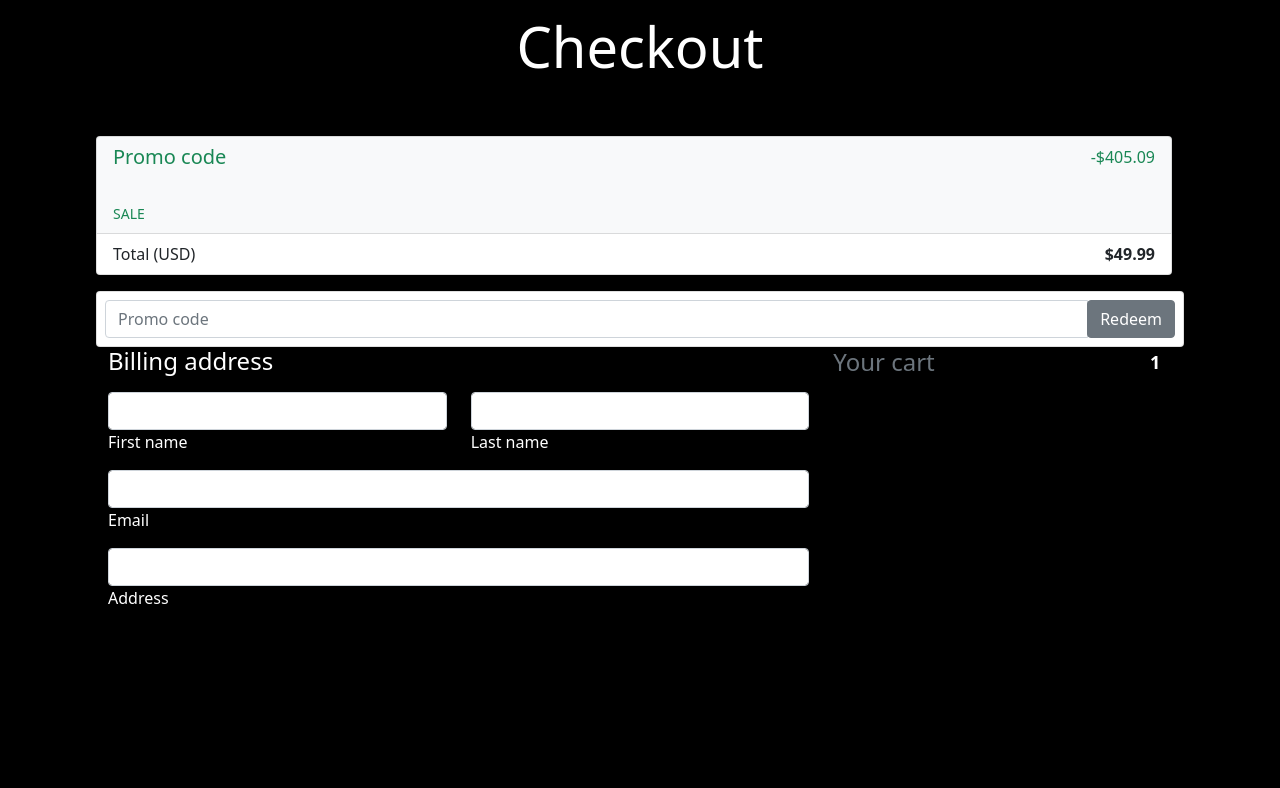
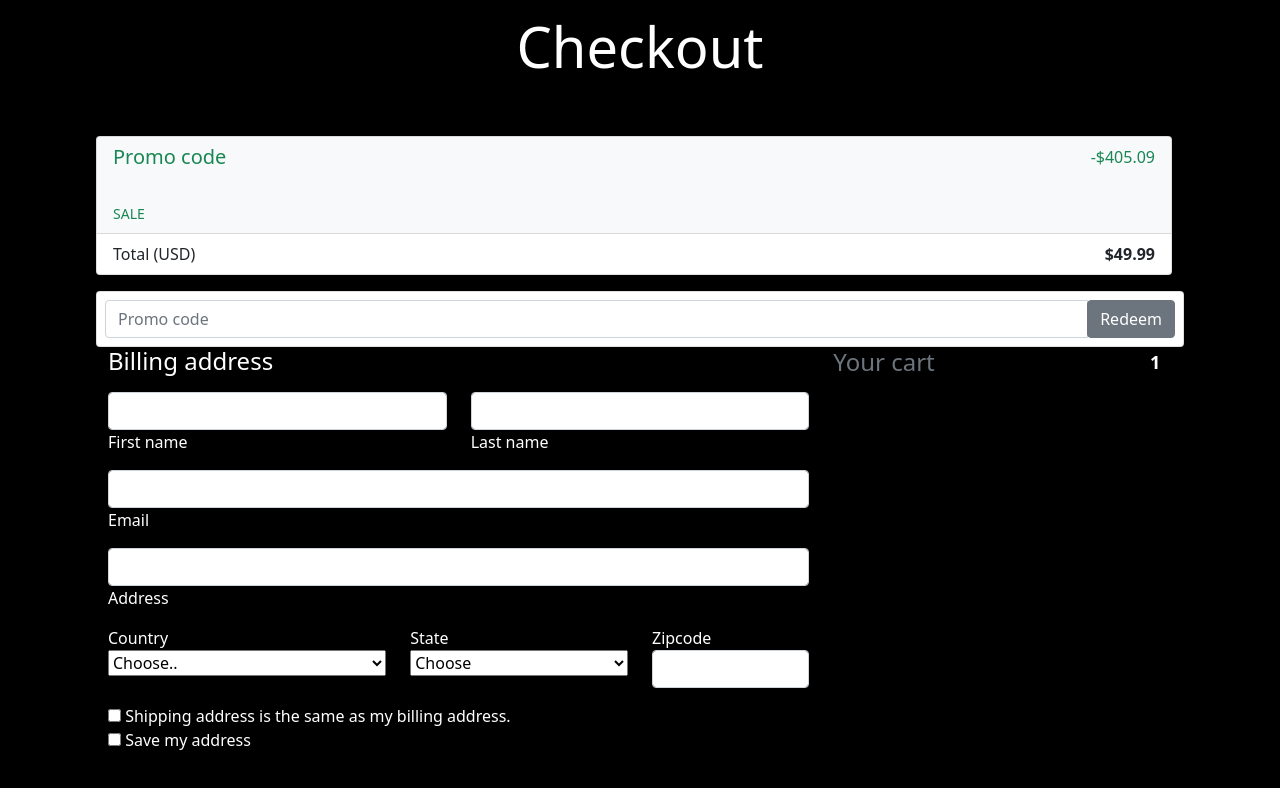
Before and after one commit to rezaasghari/products, a plain HTML site: page index.html in a window 1280 px wide. Shown: the part 1206-1994 px from the top of the page. Before the commit the page ends 1896 px from the top, so only its background shows below. Drawn offline with nearby package versions, Linux system fonts and the light colour scheme.

Commit message:
working on checkbox items

```diff
--- a/index.html
+++ b/index.html
@@ -148,7 +148,45 @@
                         </label>
                     </div>
                     <div class="row">
-                        <div class="col-md-5 mb-3"></div>
+                        <div class="col-md-5 mb-3">
+                            <label for="country">
+                                Country
+                            </label>
+                            <select name="" id="country" class="custom-select d-block w-100">
+                                <option value="">Choose..</option>
+                                <option>United States</option>
+                                <option>Canada</option>
+                                <option>England</option>
+                            </select>
+                        </div>
+                        <div class="col-md-4 mb-3">
+                            <label for="state">
+                                State
+                            </label>
+                            <select name="" id="state" class="custom-select d-block w-100">
+                                <option value="">Choose</option>
+                                <option>New York</option>
+                                <option>California</option>
+                            </select>
+                        </div>
+                        <div class="col-md-3 mb-3">
+                            <label for="zipcode">
+                                Zipcode
+                            </label>
+                            <input type="text" class="form-control" id="zipcode">
+                        </div>
+                    </div>
+                    <div class="custom-control custom-checkbox">
+                        <input type="checkbox" class="custom-control-input" id="same-address">
+                        <lable class="custom-control-label" for="same-address">
+                            Shipping address is the same as my billing address.
+                        </lable>
+                    </div>
+                    <div class="custom-control custom-checkbox">
+                        <input type="checkbox" class="custom-control-input" id="save-information">
+                        <label for="save-information" class="custom-control-label">
+                            Save my address
+                        </label>
                     </div>
                 </form>
             </div>
```
